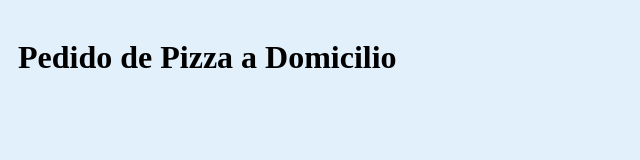
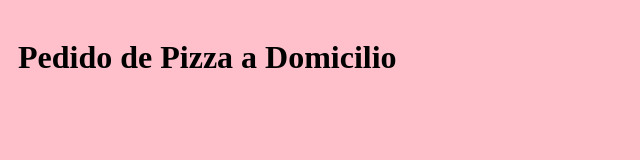
Before and after one commit to madrid1533/madrid153.github.io, a plain HTML site: page index.html in a window 1280 px wide. Shown: the whole page, without its empty margins (0-640 px from the left). Drawn offline with Linux system fonts and the light colour scheme.

Commit message:
Update index.html

```diff
--- a/index.html
+++ b/index.html
@@ -4,7 +4,7 @@
 <title >Formulario de Pedido de Pizza a Domicilio</title >
 <style>
 body {padding:10px;
-background-color:#e2f0fb;}
+background-color:pink;}
 </style>
 </head>
 <body>
```
